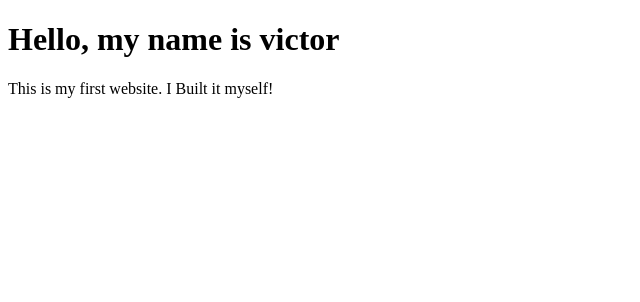
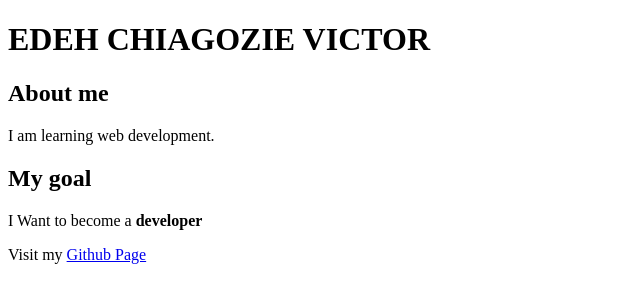
Before and after one commit to Victor92234/my-first-website, a plain HTML site: page index.html in a window 1280 px wide. Shown: the whole page, without its empty margins (0-640 px from the left). Drawn offline with Linux system fonts and the light colour scheme.

Commit message:
add headings and link

```diff
--- a/index.html
+++ b/index.html
@@ -6,7 +6,11 @@
     <title>MY FIRST WEBSITE</title>
 </head>
 <body>
-<h1>Hello, my name is victor</h1>
-<p>This is my first website. I Built it myself!</p>
+<h1>EDEH CHIAGOZIE VICTOR</h1>
+<h2>About me</h2>
+<p>I am learning web development.</p>
+<h2>My goal</h2>
+<p>I Want to become a <strong>developer</strong></p>
+<p>Visit my <a href="https://github.com/Victor92234">Github Page</a></p>
 </body>
 </html>
```
